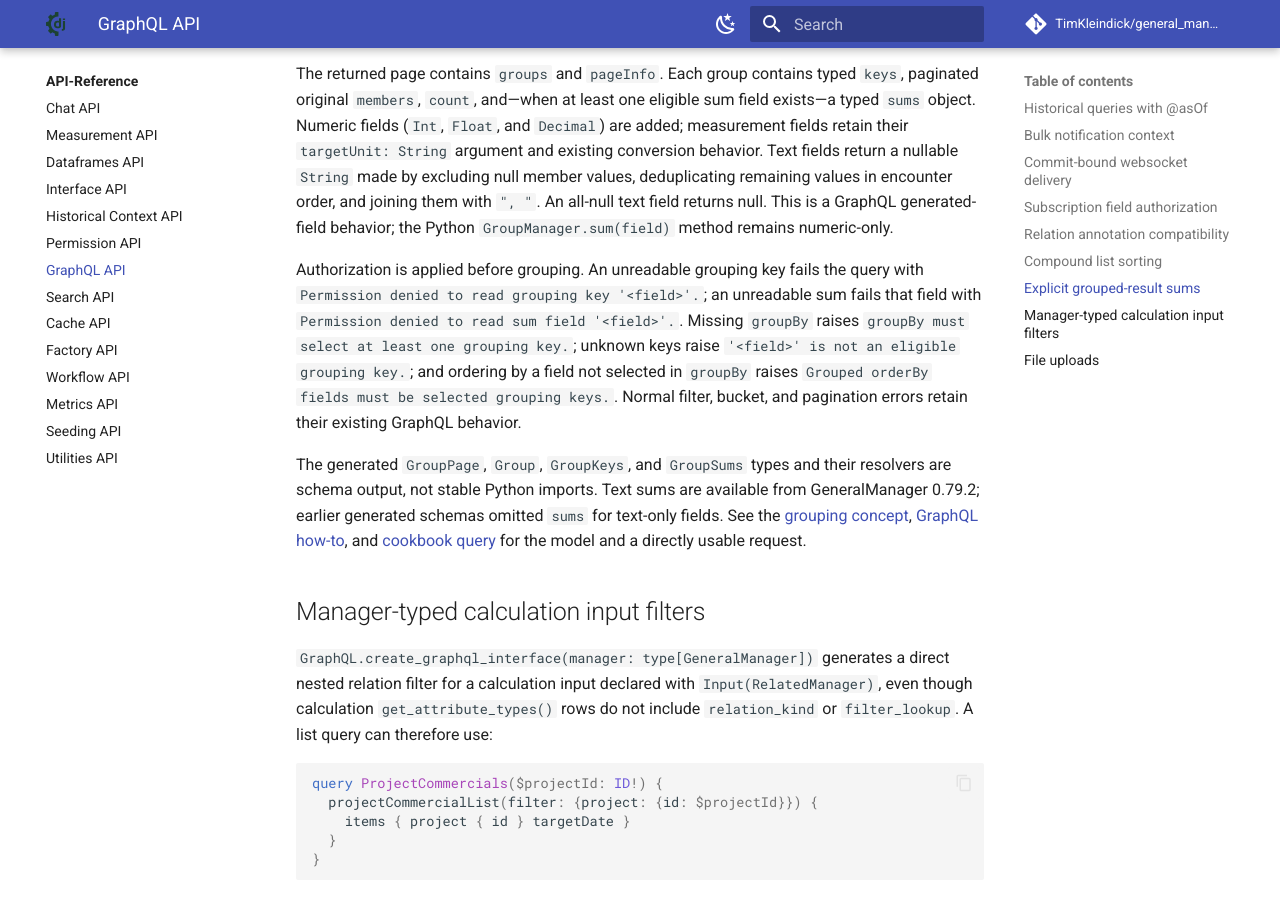
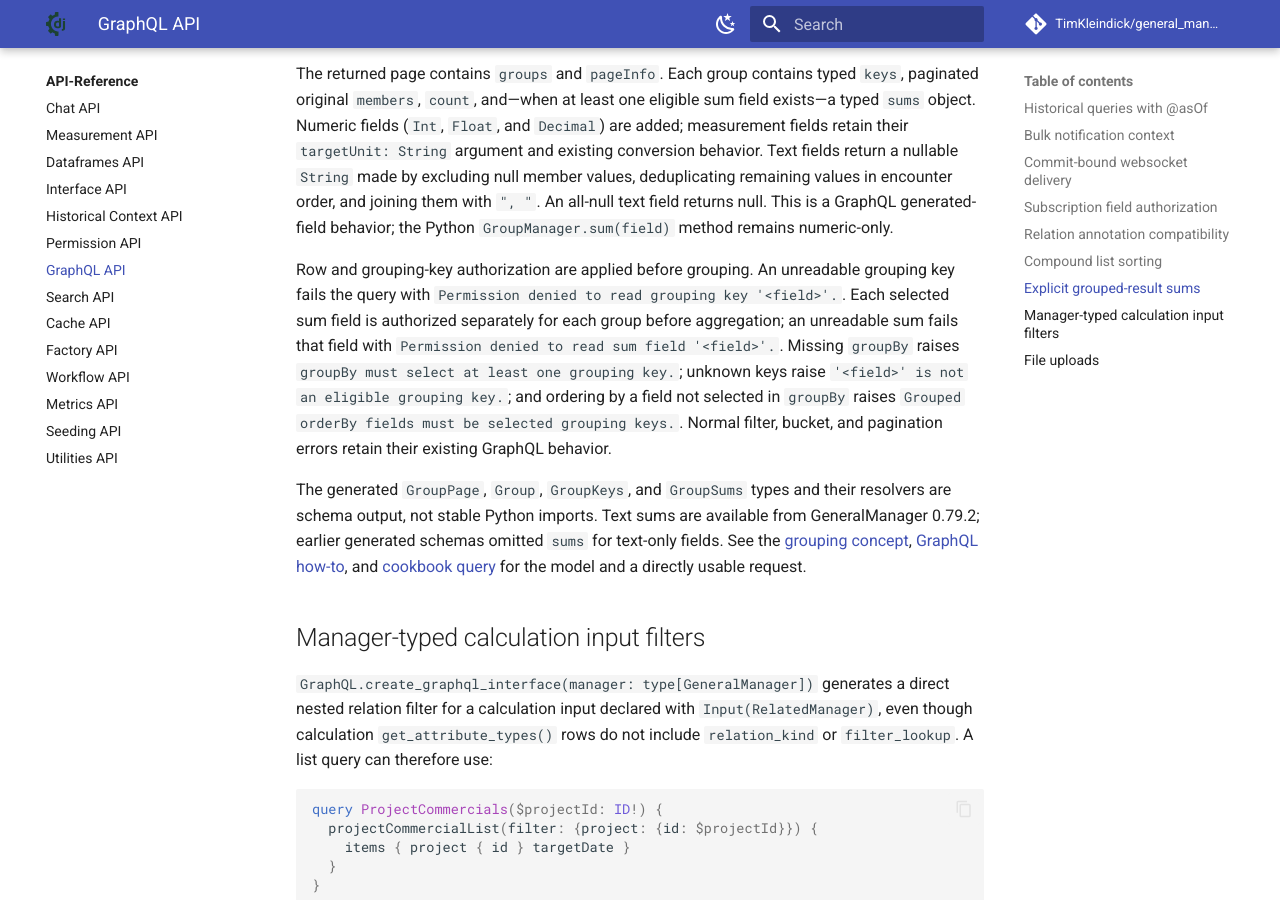
Before and after one commit to TimKleindick/general_manager, an MkDocs documentation site: the page built from docs/api/graphql.md, in a window 1280 px wide and 900 px high, scrolled down 7521 px. Built offline with MkDocs 1.6.1 and Material for MkDocs 9.7.7, drawn with Linux system fonts in a browser that asks for light colours; comment, search, counter and statistics services are not loaded.

Commit message:
docs: clarify grouped sum authorization timing

```diff
--- a/docs/api/graphql.md
+++ b/docs/api/graphql.md
@@ -335,9 +335,11 @@ in encounter order, and joining them with `", "`. An all-null text field
 returns null. This is a GraphQL generated-field behavior; the Python
 `GroupManager.sum(field)` method remains numeric-only.
 
-Authorization is applied before grouping. An unreadable grouping key fails the
-query with `Permission denied to read grouping key '<field>'.`; an unreadable
-sum fails that field with `Permission denied to read sum field '<field>'.`.
+Row and grouping-key authorization are applied before grouping. An unreadable
+grouping key fails the query with `Permission denied to read grouping key '<field>'.`.
+Each selected sum field is authorized separately for each group before aggregation;
+an unreadable sum fails that field with
+`Permission denied to read sum field '<field>'.`.
 Missing `groupBy` raises `groupBy must select at least one grouping key.`;
 unknown keys raise `'<field>' is not an eligible grouping key.`; and ordering
 by a field not selected in `groupBy` raises
```
